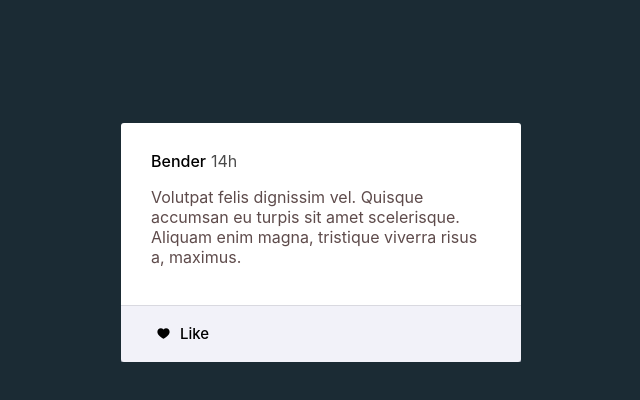
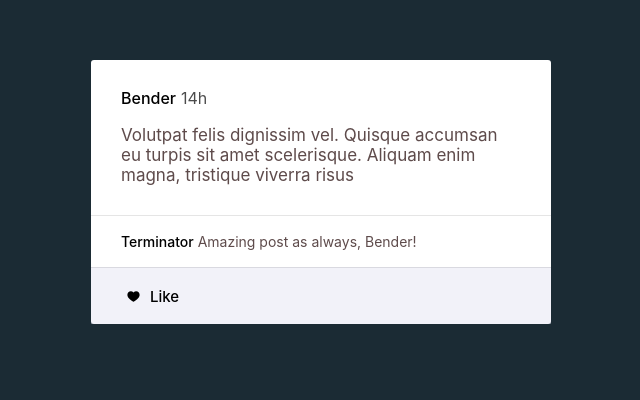
Before and after one commit to wunnle/js-practice3, a plain HTML site: page index.html in a window 1280 px wide. Shown: the part 188-588 px from the top of the page, without its empty margins (349-989 px from the left). Drawn offline with Linux system fonts and the light colour scheme.

Commit message:
added comment ui

```diff
--- a/index.html
+++ b/index.html
@@ -15,7 +15,13 @@
       <div class="time">14h</div>
     </div>
     <div class="post-itself">
-      <p>Volutpat felis dignissim vel. Quisque accumsan eu turpis sit amet scelerisque. Aliquam enim magna, tristique viverra risus a, maximus.</p>
+      <p>Volutpat felis dignissim vel. Quisque accumsan eu turpis sit amet scelerisque. Aliquam enim magna, tristique viverra risus</p>
+    </div>
+    <div class="comments">
+      <div class="comment">
+        <span class="comment-username">Terminator</span>
+        <span class="comment-itself">Amazing post as always, Bender!</span>
+      </div>
     </div>
     <div class="like-container">
       <button>
--- a/style.css
+++ b/style.css
@@ -12,10 +12,15 @@ body {
 }
 
 .post {
-  width: 400px;
+  width: 460px;
   background: white;
   padding: 28px 0 0;
   border-radius: 3px;
+  margin-bottom: 100px;
+}
+
+.post-itself {
+  font-size: 17px;
 }
 
 .user-row {
@@ -40,7 +45,6 @@ body {
 .like-container {
   border-top: 1px solid rgba(0, 0, 0, 0.1);
   padding-top: 8px;
-  margin-top: 38px;
   padding: 8px 30px 8px;
   background: rgba(223, 223, 239, 0.4);
 }
@@ -69,3 +73,19 @@ body {
   width: 25px;
   height: 25px;
 }
+
+.comments {
+  padding: 17px 30px 17px;
+  border-top: 1px solid rgba(0, 0, 0, 0.1);
+  margin-top: 30px;
+}
+
+.comment {
+  font-size: 14px;
+  color: #5E4B4B;
+}
+
+.comment-username {
+  font-weight: 500;
+  color: black;
+}
```
